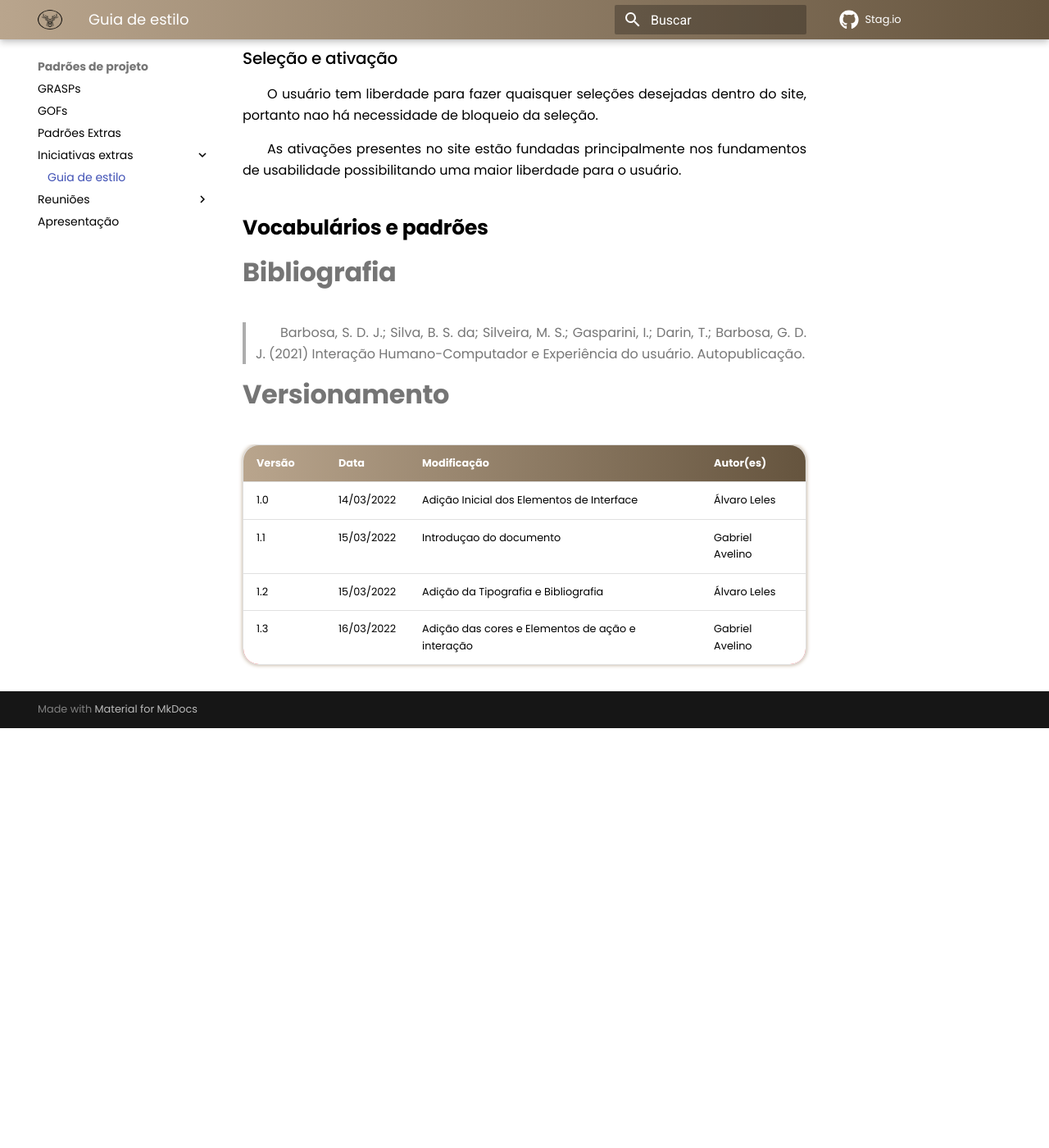
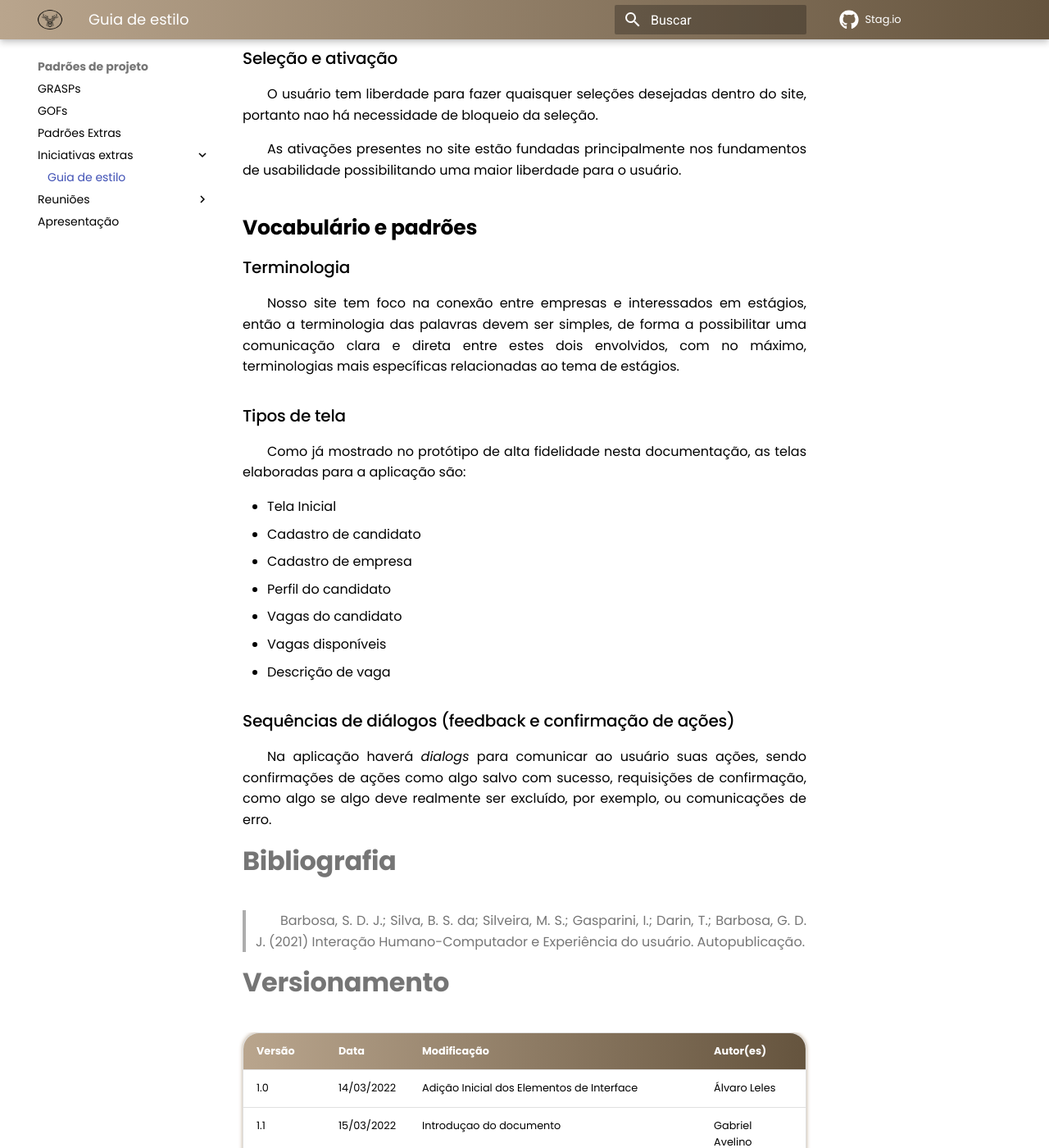
Before and after one commit to UnBArqDsw2021-2/2021.2_G3_stag.io, an MkDocs documentation site: the page built from docs/PadroesDeProjeto/IE/GuiaDeEstilo.md, in a window 1280 px wide and 1400 px high, scrolled down 8180 px. Shown: the whole window at 82% size. Built offline with MkDocs 1.6.1 and Material for MkDocs 9.7.7, drawn with Linux system fonts in a browser that asks for light colours; comment, search, counter and statistics services are not loaded; before the commit the page ends 9068 px from its top, so only the background shows below that; some of the changed text lies outside the part shown.

Commit message:
Adição da seção Vocabulário e Padrões

```diff
--- a/docs/PadroesDeProjeto/IE/GuiaDeEstilo.md
+++ b/docs/PadroesDeProjeto/IE/GuiaDeEstilo.md
@@ -109,8 +109,27 @@ O usuário tem liberdade para fazer quaisquer seleções desejadas dentro do sit
 
 As ativações presentes no site estão fundadas principalmente nos fundamentos de usabilidade possibilitando uma maior liberdade para o usuário.
 
-## Vocabulários e padrões
+## Vocabulário e padrões
 
+### Terminologia
+
+Nosso site tem foco na conexão entre empresas e interessados em estágios, então a terminologia das palavras devem ser simples, de forma a possibilitar uma comunicação clara e direta entre estes dois envolvidos, com no máximo, terminologias mais específicas relacionadas ao tema de estágios.
+
+### Tipos de tela
+
+Como já mostrado no protótipo de alta fidelidade nesta documentação, as telas elaboradas para a aplicação são:
+
+- Tela Inicial
+- Cadastro de candidato
+- Cadastro de empresa
+- Perfil do candidato
+- Vagas do candidato
+- Vagas disponíveis
+- Descrição de vaga
+
+### Sequências de diálogos (feedback e confirmação de ações)
+
+Na aplicação haverá <i>dialogs</i> para comunicar ao usuário suas ações, sendo confirmações de ações como algo salvo com sucesso, requisições de confirmação, como algo se algo deve realmente ser excluído, por exemplo, ou comunicações de erro.
 
 # Bibliografia
 
@@ -124,3 +143,4 @@ Versão | Data | Modificação | Autor(es) |
 | 1.1 | 15/03/2022 | Introduçao do documento | Gabriel Avelino |
 | 1.2 | 15/03/2022 | Adição da Tipografia e Bibliografia | Álvaro Leles |
 | 1.3 | 16/03/2022 | Adição das cores e Elementos de ação e interação| Gabriel Avelino |
+| 1.4 | 17/03/2022 | Adição da seção Vocabulário e Padrões | Álvaro Leles |
```
